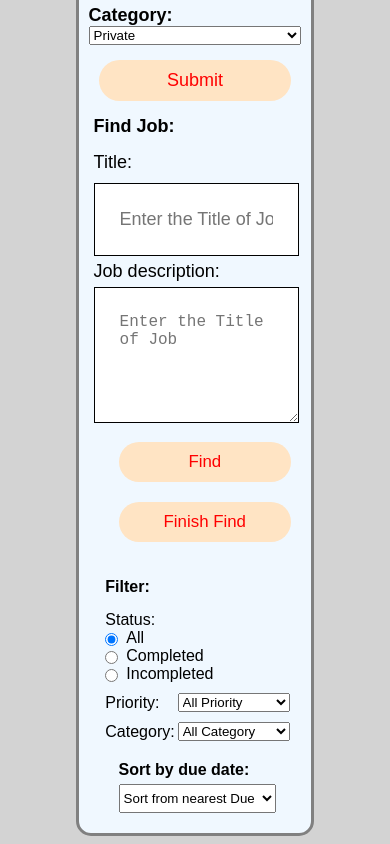
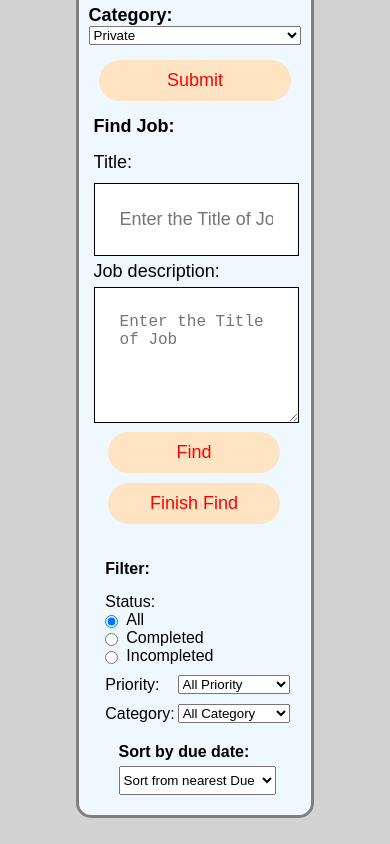
Before and after one commit to luntrum/Job-Management, a React (Vite) app: page / in a window 390 px wide. Shown: the part 515-1359 px from the top of the page. Built offline with nearby package versions, Linux system fonts and the light colour scheme.

Commit message:
update responsive and font size for find function

```diff
--- a/src/context/JobProvider.jsx
+++ b/src/context/JobProvider.jsx
@@ -1,4 +1,4 @@
-import React, { useContext, useEffect, useState } from 'react';
+import React, { useEffect, useState } from 'react';
 import { JobContext } from './JobContext';
 
 // Tạo cơ sở dữ liệu
--- a/src/css/JobFind.css
+++ b/src/css/JobFind.css
@@ -45,7 +45,7 @@ textarea {
 .finish-find-btn {
   width: 90%;
   padding: 10px;
-  font-size: 2vh;
+  font-size: large;
   margin: auto;
   margin-bottom: 10px;
   margin-top: 10px;
@@ -65,8 +65,11 @@ textarea {
   }
   .find-btn,
   .finish-find-btn {
-    margin-left: 30px;
+    width: 90%;
+    margin: auto;
+    /* align-items: center; */
+    margin-left: 10%;
+
     margin-bottom: 10px;
-    cursor: pointer;
   }
 }
```
